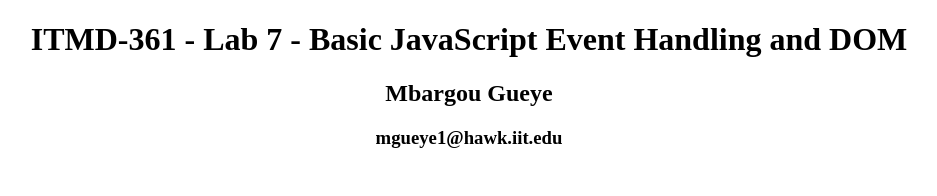
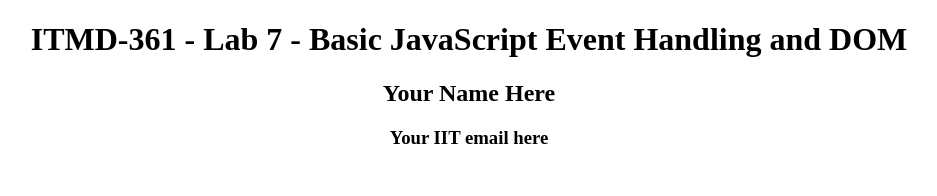
Before and after one commit to MbargouG/lab7, a plain HTML site: page index.html in a window 1280 px wide. Shown: the top 196 px of the page, without its empty margins (171-1108 px from the left). Drawn offline with Linux system fonts and the light colour scheme.

Commit message:
Update index.html

```diff
--- a/index.html
+++ b/index.html
@@ -8,8 +8,8 @@
 </head>
 <body>
 <h1 class="center">ITMD-361 - Lab 7 - Basic JavaScript Event Handling and DOM</h1>
-<h2 class="center">Mbargou Gueye</h2>
-<h3 class="center">mgueye1@hawk.iit.edu</h3>
+<h2 class="center">Your Name Here</h2>
+<h3 class="center">Your IIT email here</h3>
 <div id="container">
     <input id="entryinput" type="text" name="textentry" placeholder="Enter a Message">
     <div id="entrybutton">Alert Me</div>
```
